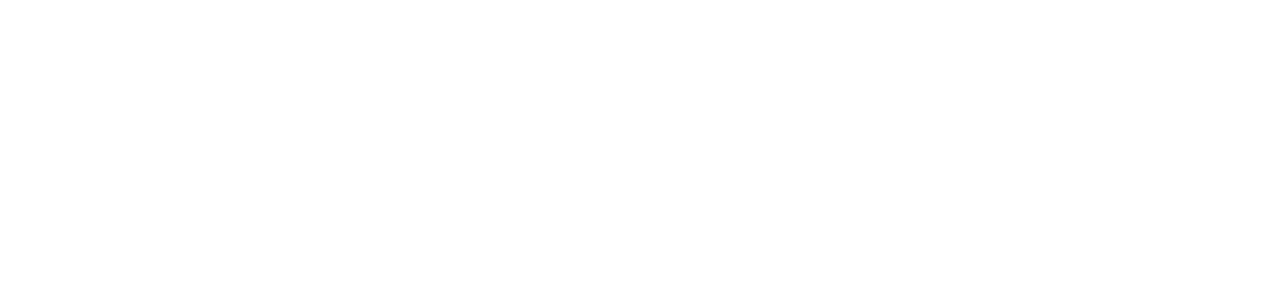
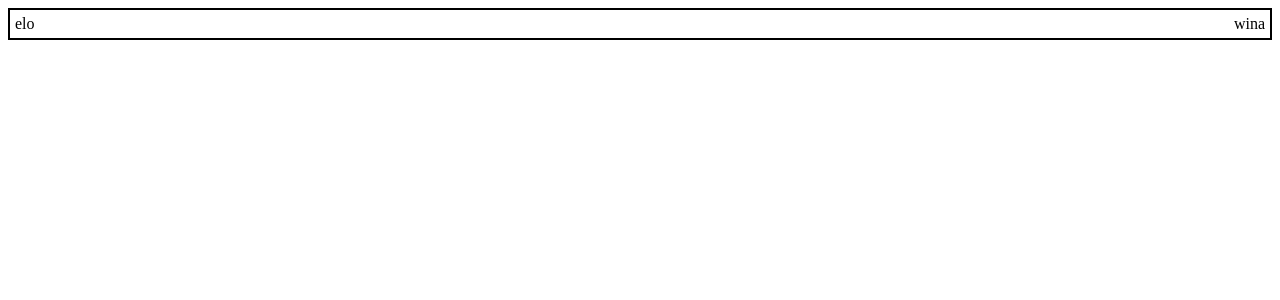
Before and after one commit to patryk-olti/componentsLibrary, a React (Create React App) app: page / in a window 1280 px wide. Shown: the top 300 px of the page. Built offline with nearby package versions, Linux system fonts and the light colour scheme.

Commit message:
created Container

```diff
--- a/src/App.js
+++ b/src/App.js
@@ -1,7 +1,9 @@
+import Debugger from "./Pages/Debugger";
+
 function App() {
   return (
     <div className="App">
-
+      <Debugger />
     </div>
   );
 }
--- /dev/null
+++ b/src/Containers/Container.js
@@ -0,0 +1,20 @@
+import React from "react";
+
+const Container = ({ children, display, flexDirection, justifyContent, padding, border }) => {
+
+    const styles = {
+        display: `${display}`,
+        flexDirection: `${flexDirection}`,
+        justifyContent: `${justifyContent}`,
+        padding: `${padding}px`,
+        border: `${border}`
+    }
+
+    return(
+        <div style={styles}>
+            {children}
+        </div>
+    )
+}
+
+export default Container;
--- /dev/null
+++ b/src/Pages/Debugger.js
@@ -0,0 +1,15 @@
+import React from "react";
+
+import Container from "../Containers/Container";
+
+const Debugger = () => {
+
+    return(
+        <Container display="flex" flexDirection="row" justifyContent="space-between" padding="5" border="2px solid black">
+            <div>elo</div>
+            <div>wina            </div>
+        </Container>
+    )
+}
+
+export default Debugger;
```
